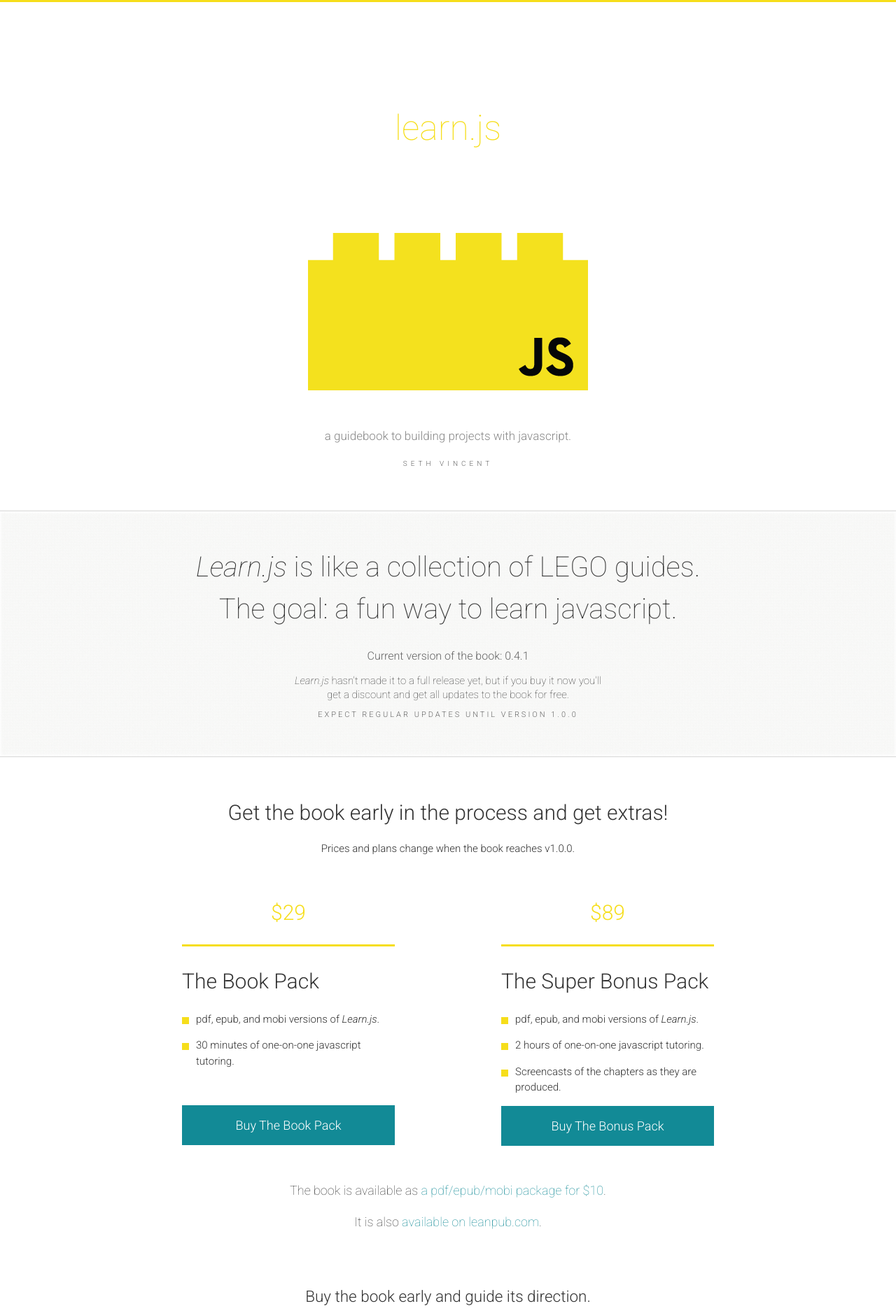
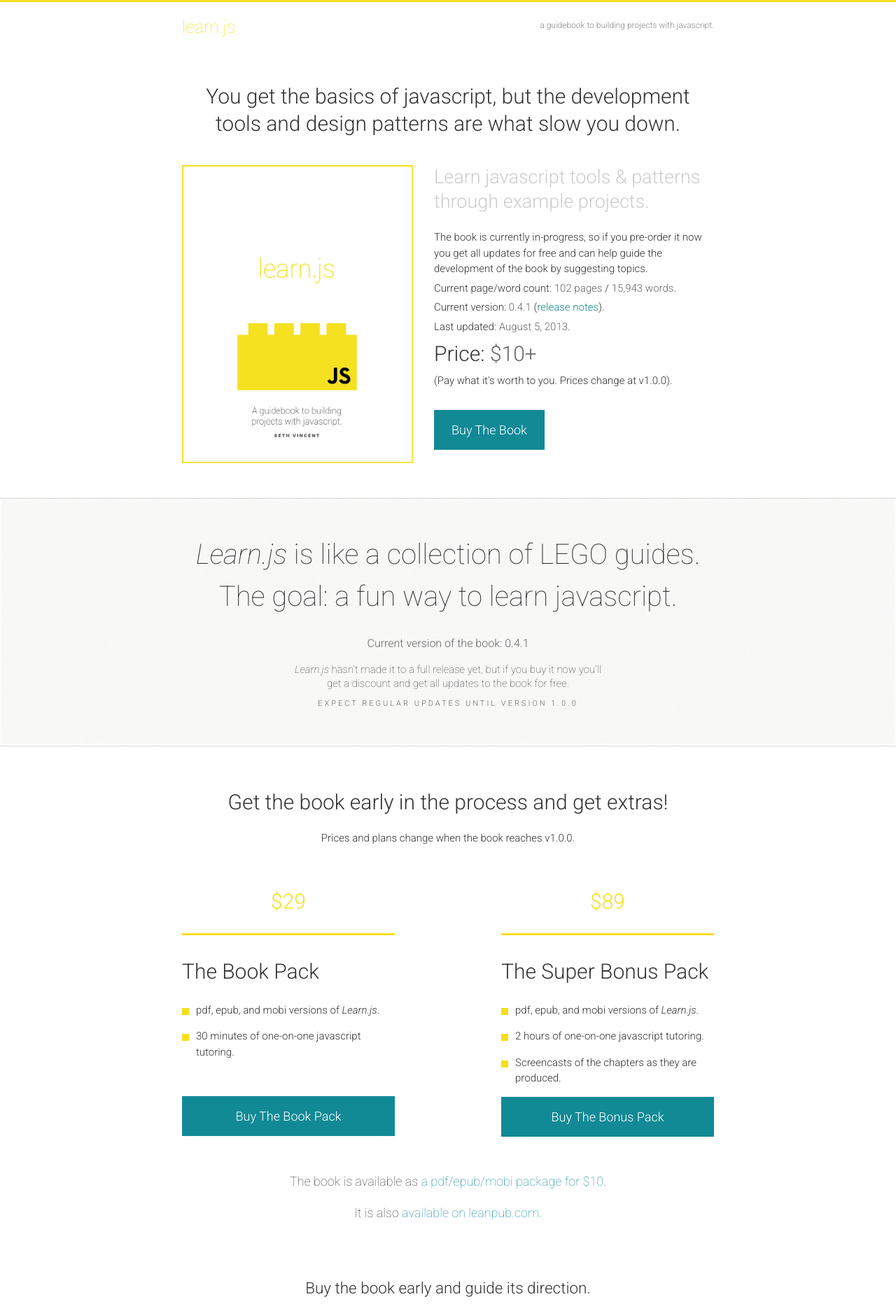
Before and after one commit to learn-js/learn-js.github.com, a Jekyll site: the page built from index.html, in a window 1280 px wide. Shown: the top 1877 px of the page at 70% size. Built offline with Jekyll 4.4.1, drawn with Linux system fonts in a browser that asks for light colours.

Commit message:
revise top of landing page

```diff
--- a/index.html
+++ b/index.html
@@ -1,7 +1,26 @@
 ---
 layout: default
-header: big
+header: small
 ---
+<section id="book">
+  <div class="container">
+    <div class="inner-wrapper">
+      <h1>You get the basics of javascript, but the development tools and design patterns are what slow you down.</h1>
+      <img id="main-cover" src="{{ site.basurl }}/img/learnjs-cover-800x1035.gif">
+      <h2>Learn javascript tools & patterns through example projects.</h2>
+      <p>The book is currently in-progress, so if you pre-order it now you get all updates for free and can help guide the development of the book by suggesting topics.</p>
+      <p>Current page/word count: <b>102 pages</b> / <b>15,943 words</b>.</p>
+      <p>Current version: <b>0.4.1</b> (<a href="{{ site.basurl }}/releases/v0.4.1">release notes</a>).</p>
+      <p>Last updated: <b>August 5, 2013</b>.</p>
+      <p class="price">Price: <b>$10+</b></p>
+      <p>(Pay what it's worth to you. Prices change at v1.0.0).</p>
+      <div class="button-wrapper">
+        <a href="http://gum.co/learnjs/x3v6ugy1" class="button">Buy The Book</a>
+      </div>
+    </div>
+  </div>
+</section>
+
 <section id="description">
   <div class="container">
     <div class="inner-wrapper">
--- a/style.css
+++ b/style.css
@@ -29,7 +29,7 @@
 h6 {
   font-weight: 300;
   margin-top: 0px;
-  line-height: 1.2;
+  line-height: 1.3;
 }
 
 a {
@@ -171,6 +171,56 @@
   width: 120px;
   height: auto;
   margin: 0px 0px 20px 20px;
+}
+
+section#book .inner-wrapper {
+  padding-top: 0px;
+}
+
+section#book p {
+  margin: 0px 0px 5px 0px;
+}
+
+section#book h1 {
+  text-align: center;
+  margin-bottom: 40px;
+}
+
+section#book h2 {
+  font-size: 1.8em;
+  color: #ccc;
+}
+
+section#book img#main-cover {
+  width: 330px;
+  height: auto;
+  display: block;
+  float: left;
+  margin: 0px 30px 50px 0px;
+}
+
+section#book .button-wrapper {
+  margin-top:30px;
+}
+
+section#book .price {
+  font-size: 2em;
+}
+
+section#book a.button {
+  background-color: #128a96;
+  text-decoration: none;
+  padding: 15px 25px;
+  text-align: center;
+  color: #fff;
+  display: inline-block;
+  font-size: 18px;
+}
+
+section#book a.button:hover,
+section#book a.button:focus {
+  background-color: #7E2054;
+  color: #fff;
 }
 
 section#description {
```
Also changed, not shown: img/learnjs-cover-800x1035.gif (added), img/learnjs-cover.jpg (added).
